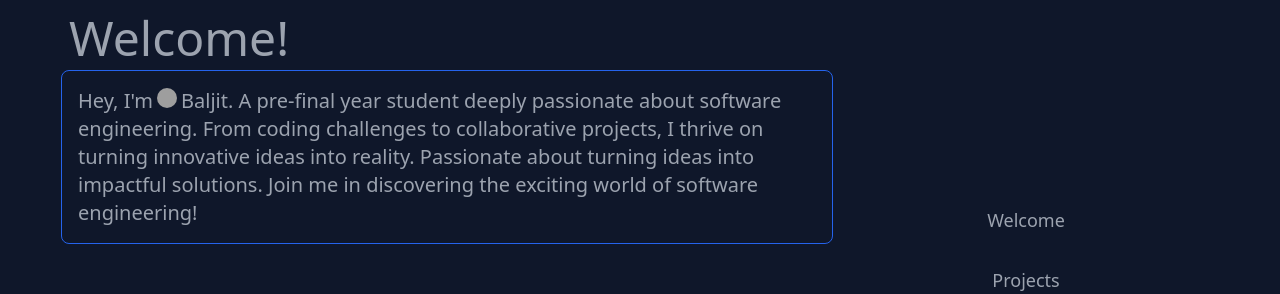
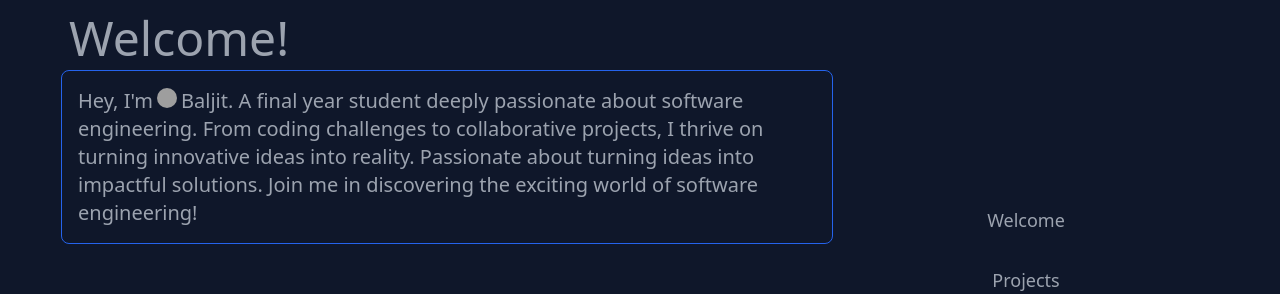
Before and after one commit to TheBaljitSingh/portfolio-v2, a React (Create React App) app: page / in a window 1280 px wide. Shown: the part 122-416 px from the top of the page. Built offline with nearby package versions, Linux system fonts and the light colour scheme; grey boxes are pictures that could not be loaded; the HTML template or start-up script is replaced by a standard one.

Commit message:
updated pre-final to final

```diff
--- a/src/App.js
+++ b/src/App.js
@@ -72,7 +72,7 @@ function App(){
                     </a>
                     <span>Baljit</span>
                 </span>
-                . A pre-final year student deeply passionate about software engineering. From coding challenges to collaborative projects, I thrive on turning innovative ideas into reality. Passionate about turning ideas into impactful solutions. Join me in discovering the exciting world of software engineering!
+                . A final year student deeply passionate about software engineering. From coding challenges to collaborative projects, I thrive on turning innovative ideas into reality. Passionate about turning ideas into impactful solutions. Join me in discovering the exciting world of software engineering!
                 </p>
                 </div>
                 <div className={showDiv.id==="Project"? "Project": "hidden" } >
```
